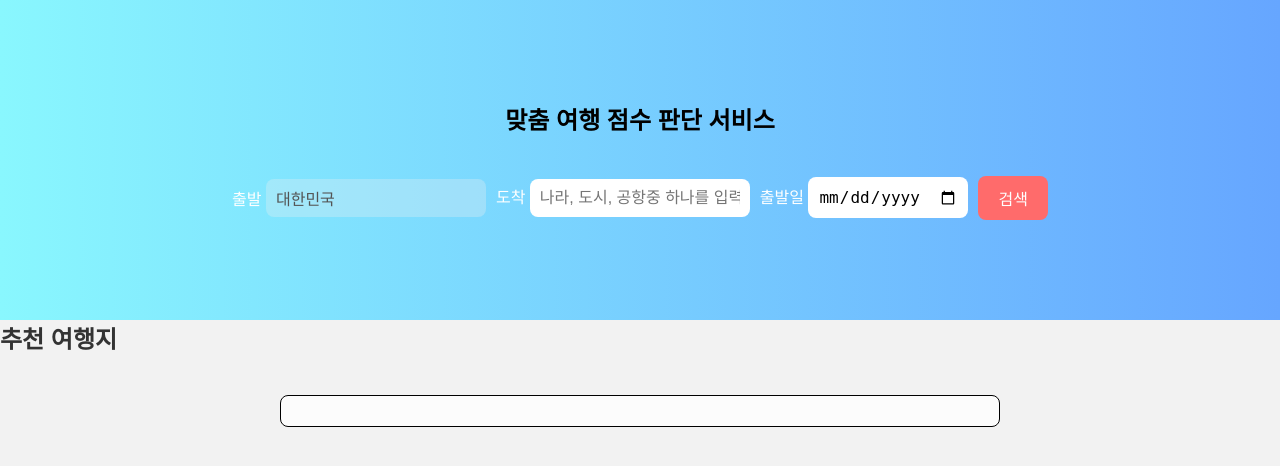
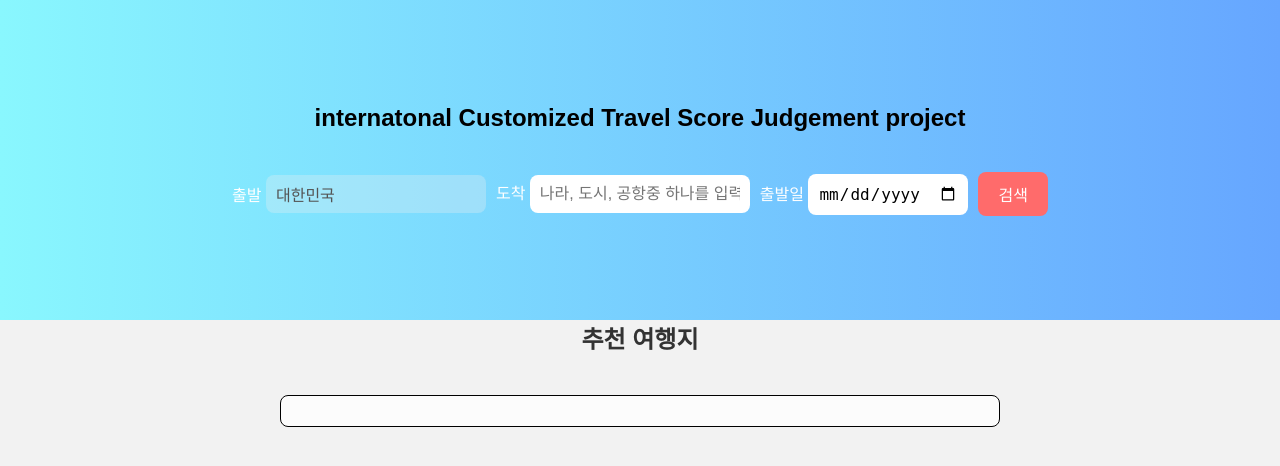
Before and after one commit to inkyum0714/risk, a Flask app: template api/templates/index.html in a window 1280 px wide. Shown: the top 466 px of the page. Run offline with Flask 3, Linux system fonts and the light colour scheme; the template is opened without the code that fills it, so the values that code supplies are empty.

Commit message:
찐 - 최종본

```diff
--- a/api/static/style.css
+++ b/api/static/style.css
@@ -19,7 +19,12 @@ body, html {
     align-items: center;
     flex-direction: column;
 }
-
+.recommended {
+    width: 100%;
+    display: flex;
+    flex-direction: column;
+    align-items: center;
+}
 .top {
     height: 40%;
     background: linear-gradient(to right, #89f7fe, #66a6ff);
--- a/api/templates/index.html
+++ b/api/templates/index.html
@@ -3,13 +3,13 @@
 <html lang="ko">
 <head>
     <meta charset="UTF-8">
-    <title>맞춤 여행 점수 판단 서비스</title>
+    <title>CTSJ - service</title>
     <script src="https://code.jquery.com/jquery-3.6.0.min.js"></script>
     <link rel="stylesheet" href="{{ url_for('static', filename='style.css') }}">
 </head>
 <body>
 <div class="top">
-    <h2>맞춤 여행 점수 판단 서비스</h2>
+    <h2>internatonal Customized Travel Score Judgement project</h2>
     <!-- 검색 폼 -->
     <form class="search-form" action="/index" method="get" autocomplete="off">
         <div class="input-group">
@@ -47,7 +47,6 @@
 </div>
 
 
-<!-- 🔽 검색 결과는 그 다음 -->
 <div class="bottom">
     <div id="response-container" class="weather-results"></div>
 </div>
```
